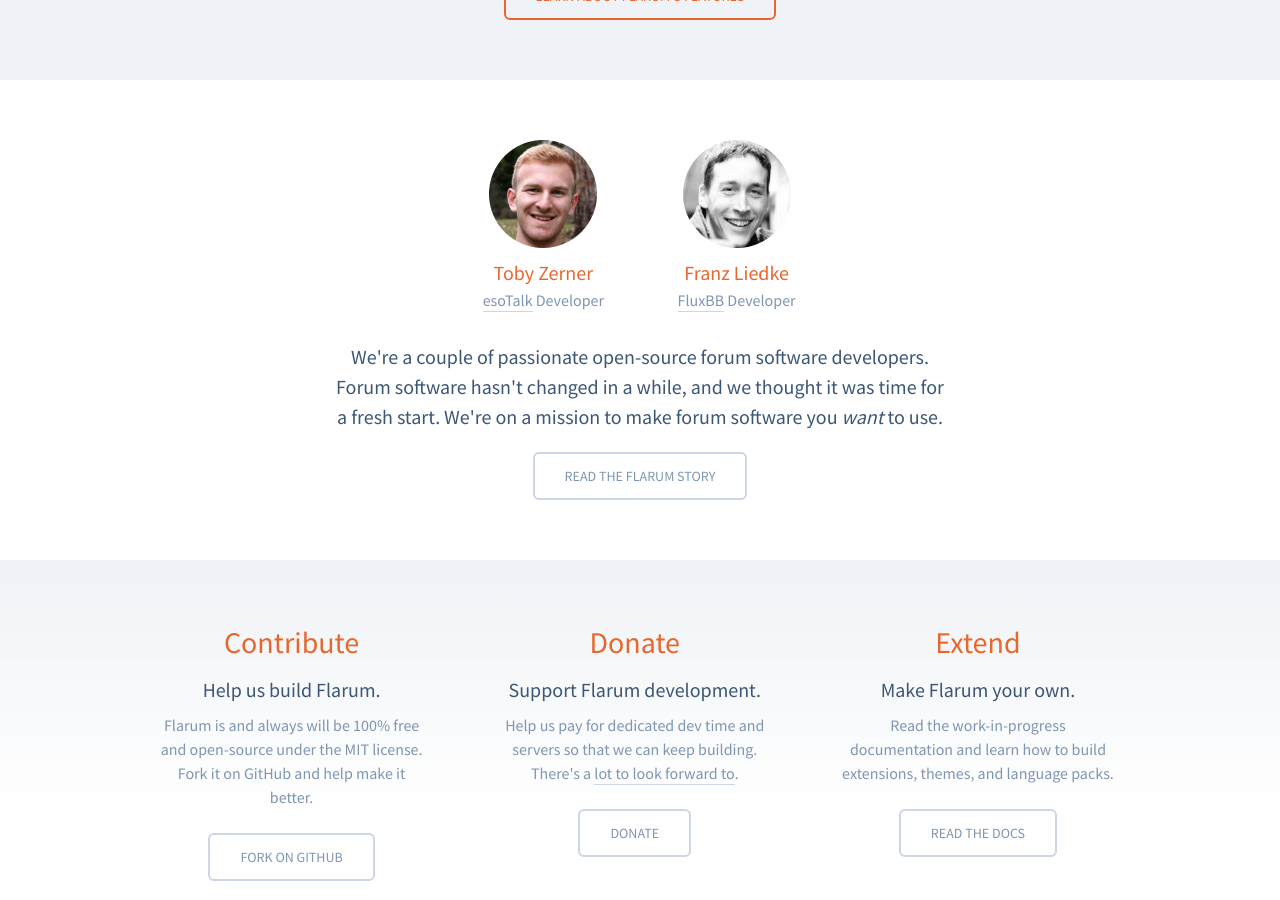
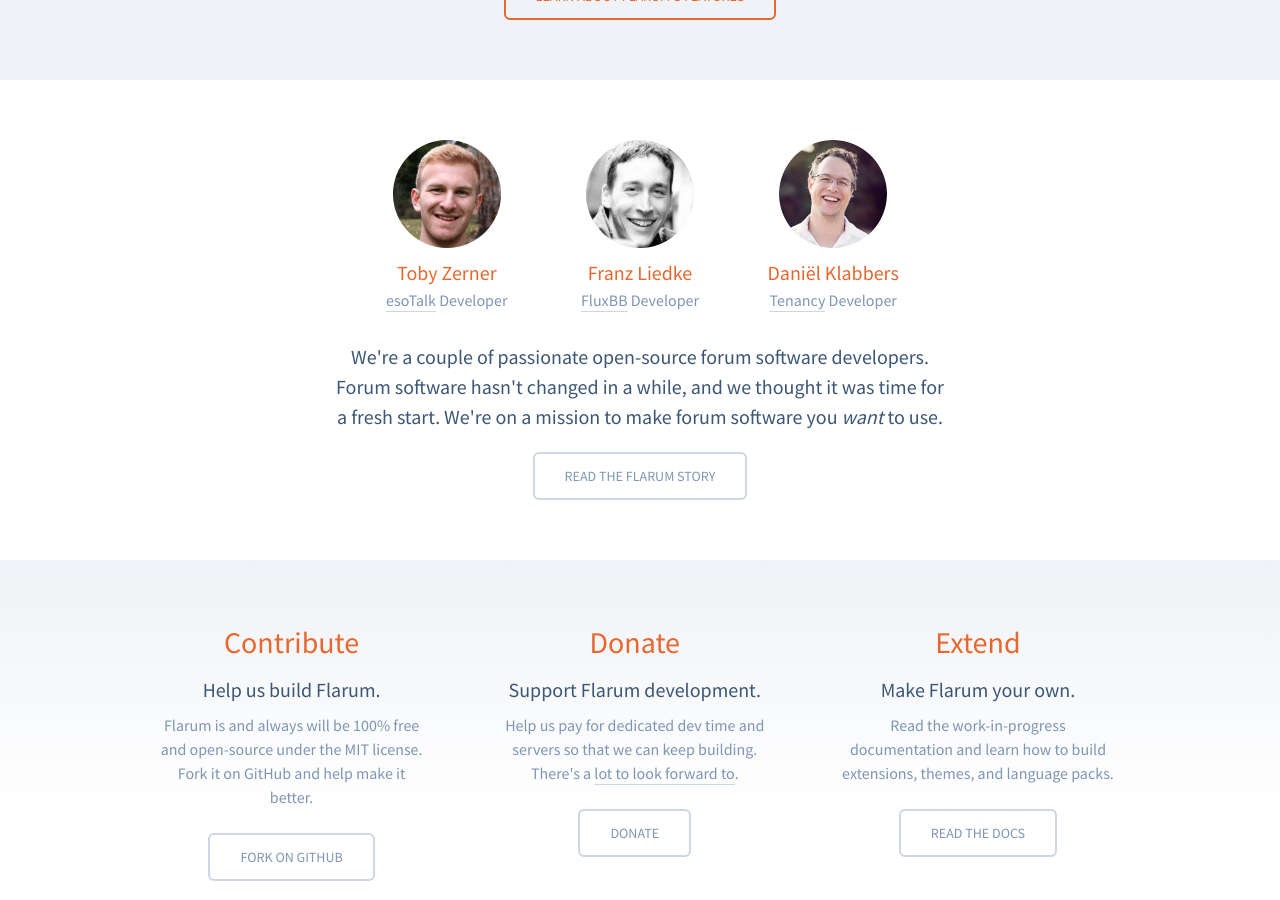
Before and after one commit to flarum/flarum.github.io, a Jekyll site: the page built from index.html, in a window 1280 px wide and 900 px high, scrolled down 1363 px. Built offline with Jekyll 4.4.1, drawn with Linux system fonts in a browser that asks for light colours; nearby versions of some CDN libraries; comment, search, counter and statistics services are not loaded.

Commit message:
added myself

```diff
--- a/_includes/team.html
+++ b/_includes/team.html
@@ -19,6 +19,16 @@
       </h3>
       <h4><a href="https://fluxbb.org/" target="_blank">FluxBB</a> Developer</h4>
     </div>
+
+    <div class="Team-member">
+      <h3>
+        <a href="https://twitter.com/luceos" target="_blank">
+          <img src="{{ site.baseurl }}/img/daniel.png" alt="" width="108" height="108">
+          Daniël Klabbers
+        </a>
+      </h3>
+      <h4><a href="https://laravel-tenancy.com/" target="_blank">Tenancy</a> Developer</h4>
+    </div>
   </div>
 
   <p class="Team-text">
```
Also changed, not shown: img/daniel.png (added).
